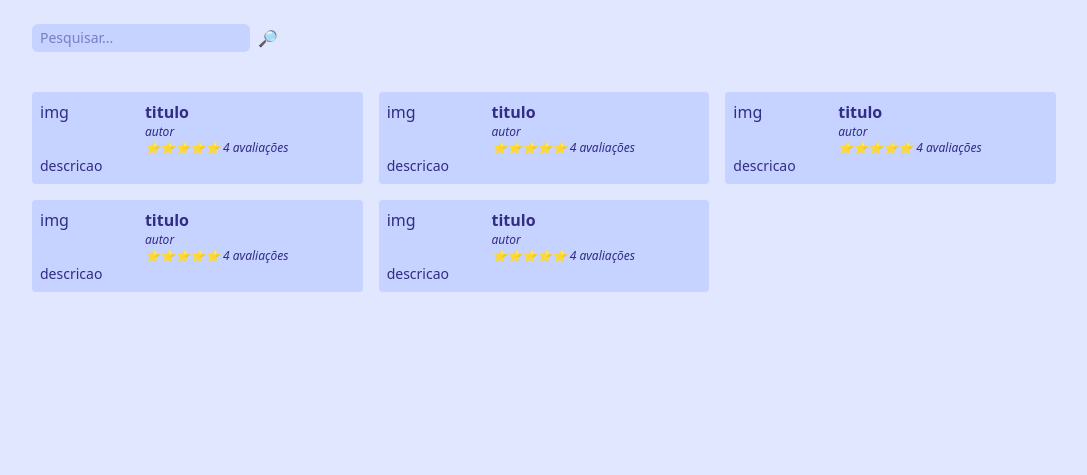
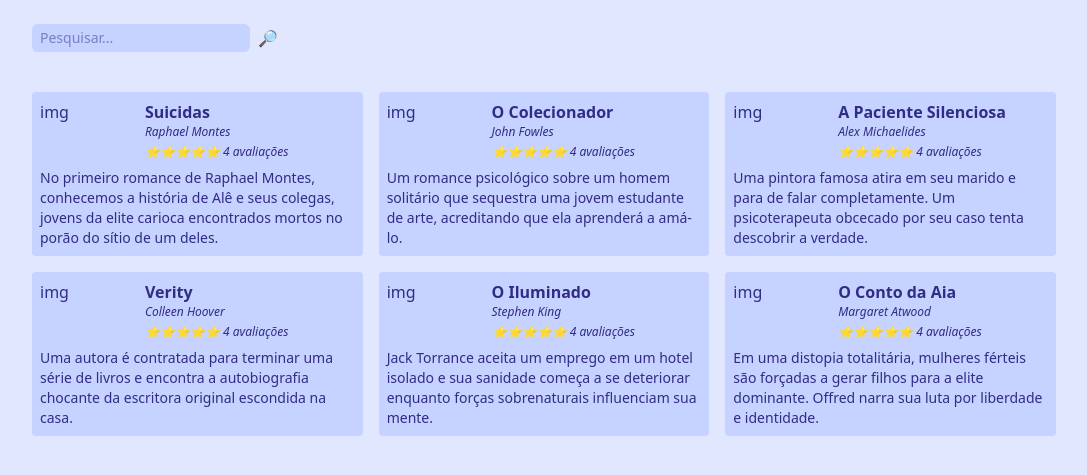
Before and after one commit to 80anna/bookshelf, a PHP site: page / in a window 1280 px wide. Shown: the part 60-535 px from the top of the page, without its empty margins (96-1183 px from the left). Run offline with PHP 8.4, Linux system fonts and the light colour scheme.

Commit message:
created book page

```diff
--- /dev/null
+++ b/dados.php
@@ -0,0 +1,43 @@
+<?php
+    $livros = [
+
+        [
+            'id' => 1,
+            'titulo' => 'Suicidas',
+            'autor' => 'Raphael Montes',
+            'descricao' => 'No primeiro romance de Raphael Montes, conhecemos a história de Alê e seus colegas, jovens da elite carioca encontrados mortos no porão do sítio de um deles.'
+        ],
+        [
+            'id' => 2,
+            'titulo' => 'O Colecionador',
+            'autor' => 'John Fowles',
+            'descricao' => 'Um romance psicológico sobre um homem solitário que sequestra uma jovem estudante de arte, acreditando que ela aprenderá a amá-lo.'
+        ],
+        [
+            'id' => 3,
+            'titulo' => 'A Paciente Silenciosa',
+            'autor' => 'Alex Michaelides',
+            'descricao' => 'Uma pintora famosa atira em seu marido e para de falar completamente. Um psicoterapeuta obcecado por seu caso tenta descobrir a verdade.'
+        ],
+        [
+            'id' => 4,
+            'titulo' => 'Verity',
+            'autor' => 'Colleen Hoover',
+            'descricao' => 'Uma autora é contratada para terminar uma série de livros e encontra a autobiografia chocante da escritora original escondida na casa.'
+        ],
+        [
+            'id' => 5,
+            'titulo' => 'O Iluminado',
+            'autor' => 'Stephen King',
+            'descricao' => 'Jack Torrance aceita um emprego em um hotel isolado e sua sanidade começa a se deteriorar enquanto forças sobrenaturais influenciam sua mente.'
+        ],
+        [
+            'id' => 6,
+            'titulo' => 'O Conto da Aia',
+            'autor' => 'Margaret Atwood',
+            'descricao' => 'Em uma distopia totalitária, mulheres férteis são forçadas a gerar filhos para a elite dominante. Offred narra sua luta por liberdade e identidade.'
+        ]
+
+    ];
+
+?>
--- a/index.php
+++ b/index.php
@@ -1,3 +1,9 @@
+<?php
+
+    require 'dados.php';
+
+?>
+
 <!DOCTYPE html>
 <html lang="pt-br">
 <head>
@@ -38,77 +44,21 @@
 
         <section class="grid grid-cols-1 flex gap-4 md:grid-cols-2 lg:grid-cols-3">
 
-            <!-- livro -->
+            <?php foreach($livros as $livro): ?>
                 <div class="bg-indigo-200 p-2 rounded">
                     <div class="flex">
                         <div class="w-1/3">img</div>
-                    <div>
-                        <a href="/livro.php?" class="hover:underline"><div class="font-semibold">titulo</div></a>
-                        <div class="text-xs italic">autor</div>
+                        <div class="space-y-1">
+                            <a href="/livro.php?id=<?=$livro['id']?>" class="hover:underline"><div class="font-semibold"><?=$livro['titulo']?></div></a>
+                            <div class="text-xs italic"><?=$livro['autor']?></div>
                             <div class="text-xs italic">⭐⭐⭐⭐⭐ 4 avaliações</div>
                         </div>
                     </div>
-                <div class="text-sm">
-                    descricao
+                    <div class="text-sm mt-2">
+                        <?=$livro['descricao']?>
                     </div>
                 </div>
-            <!-- livro -->
-            <div class="bg-indigo-200 p-2 rounded">
-                <div class="flex">
-                    <div class="w-1/3">img</div>
-                    <div>
-                        <a href="/livro.php?" class="hover:underline"><div class="font-semibold">titulo</div></a>
-                        <div class="text-xs italic">autor</div>
-                        <div class="text-xs italic">⭐⭐⭐⭐⭐ 4 avaliações</div>
-                    </div>
-                </div>
-                <div class="text-sm">
-                    descricao
-                </div>
-            </div>
-            <!-- livro -->
-            <div class="bg-indigo-200 p-2 rounded">
-                <div class="flex">
-                    <div class="w-1/3">img</div>
-                    <div>
-                        <a href="/livro.php?" class="hover:underline"><div class="font-semibold">titulo</div></a>
-                        <div class="text-xs italic">autor</div>
-                        <div class="text-xs italic">⭐⭐⭐⭐⭐ 4 avaliações</div>
-                    </div>
-                </div>
-                <div class="text-sm">
-                    descricao
-                </div>
-            </div>
-            <!-- livro -->
-            <div class="bg-indigo-200 p-2 rounded">
-                <div class="flex">
-                    <div class="w-1/3">img</div>
-                    <div>
-                        <a href="/livro.php?" class="hover:underline"><div class="font-semibold">titulo</div></a>
-                        <div class="text-xs italic">autor</div>
-                        <div class="text-xs italic">⭐⭐⭐⭐⭐ 4 avaliações</div>
-                    </div>
-                </div>
-                <div class="text-sm">
-                    descricao
-                </div>
-            </div>
-            <!-- livro -->
-            <div class="bg-indigo-200 p-2 rounded">
-                <div class="flex">
-                    <div class="w-1/3">img</div>
-                    <div>
-                        <a href="/livro.php?" class="hover:underline"><div class="font-semibold">titulo</div></a>
-                        <div class="text-xs italic">autor</div>
-                        <div class="text-xs italic">⭐⭐⭐⭐⭐ 4 avaliações</div>
-                    </div>
-                </div>
-                <div class="text-sm">
-                    descricao
-                </div>
-            </div>
-
+            <?php endforeach; ?>
 
         </section>
 
```
Also changed, not shown: livro.php (added, +60 -0 lines). Lines whose indentation alone changed are shown as unchanged.
